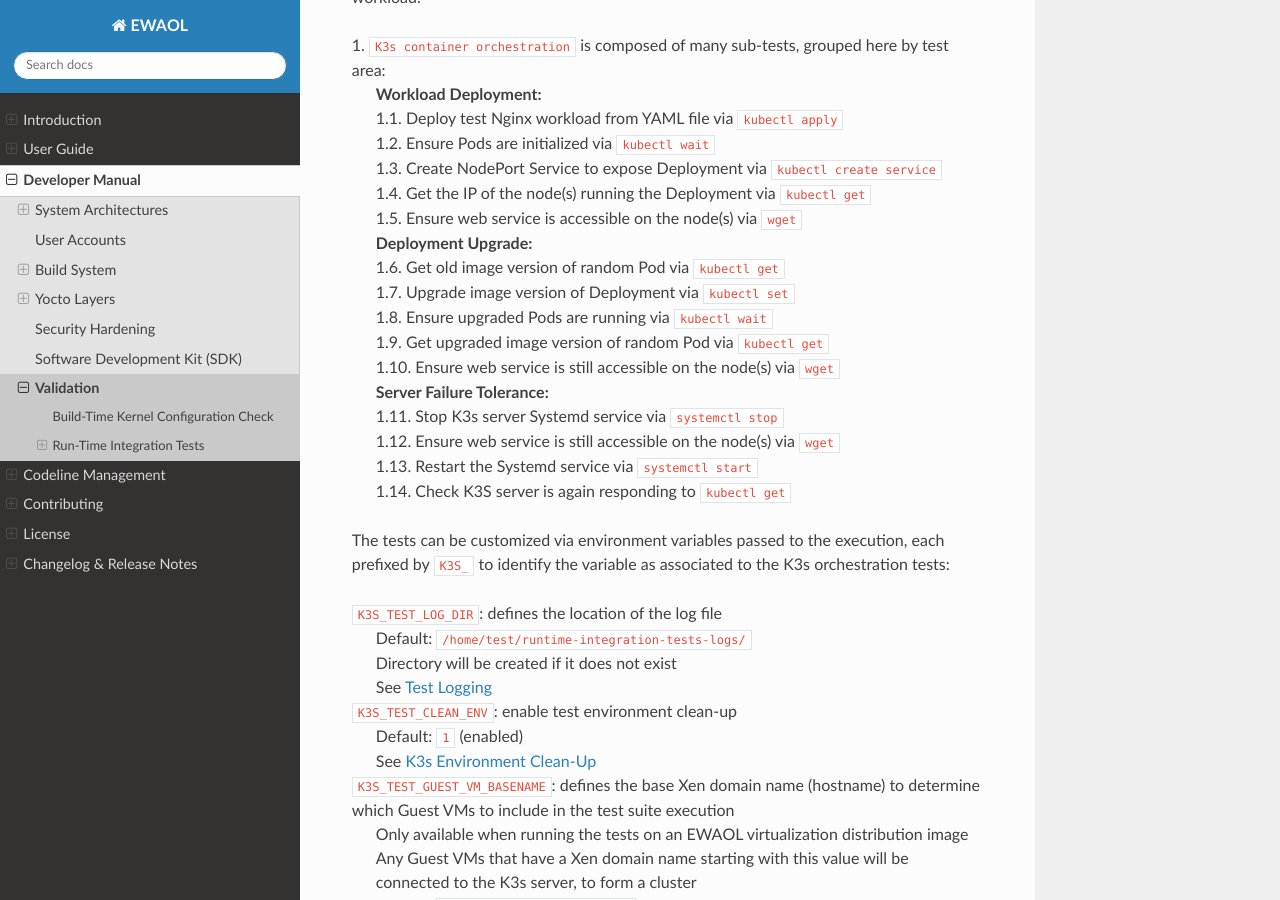
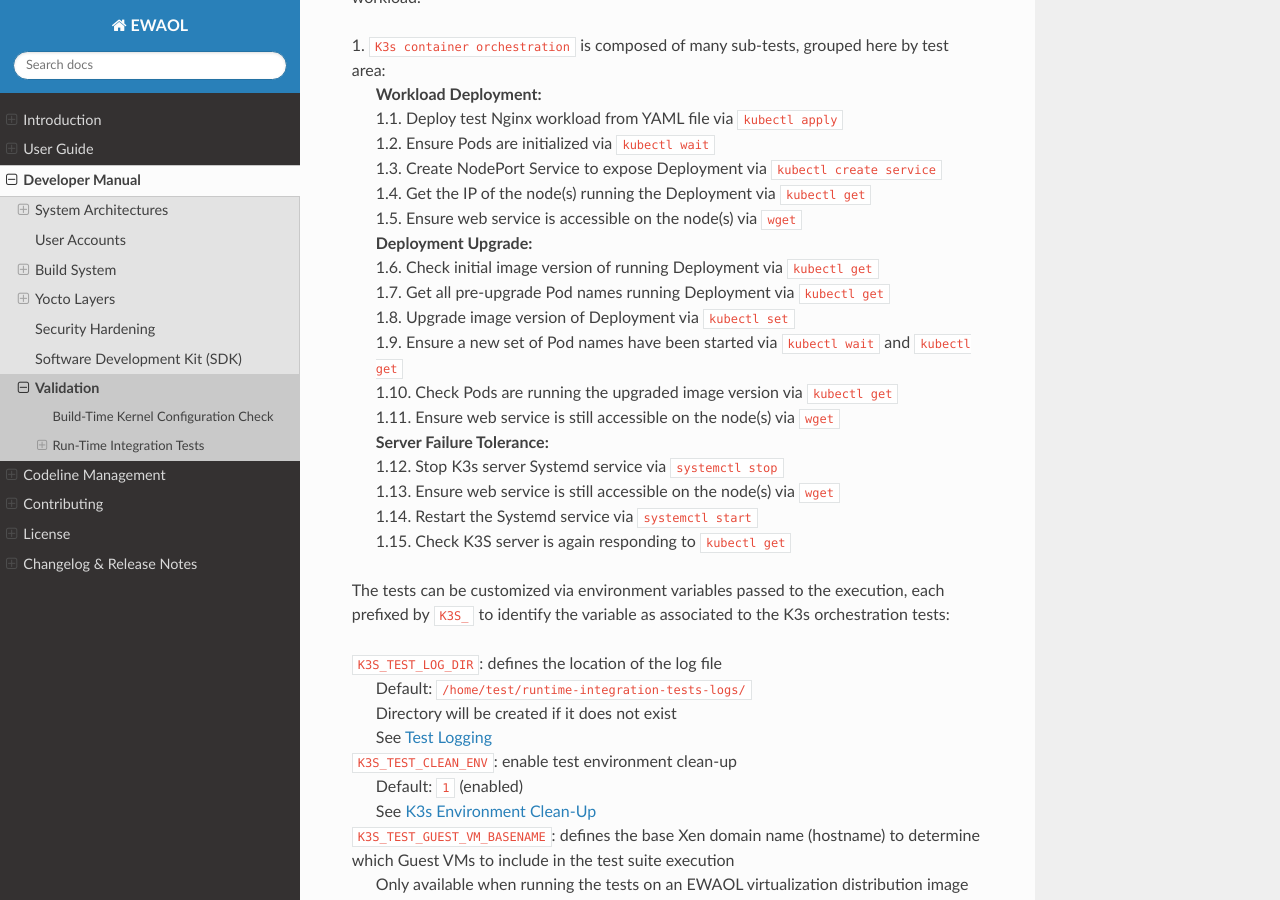
Before and after one commit to chaoge525/soafee_demo, a Sphinx documentation site: the page built from documentation/manual/validation.rst, in a window 1280 px wide and 900 px high, scrolled down 6909 px. Built offline with Sphinx 7.4.7 and the Read the Docs theme 2.0.0, drawn with Linux system fonts in a browser that asks for light colours.

Commit message:
ewaol-tests,doc: Fix race condition in K3s integration tests logic
When the test deployment is upgraded to a later container image version, K3s
stops the Pod(s) with the old container image and starts the Pod(s) with the new
container image. The step after upgrading the deployment is to query the running
Pods and check if they are using the new container image.

This situation represents a race condition. If the query is performed quickly,
then the old Pod hasn't yet been stopped and the old Pod name is considered to
be the new Pod. This causes an error later in the tests when it does stop, and
subsequent queries to it become invalid.

This patch fixes the race condition by ensuring that a full set of 'new' Pods
are running after the upgrade, before continuing with the rest of the test
suite.

The documentaton is updated to reflect the new logic.

Issue-Id: SCM-4394
Signed-off-by: Richard Neill <richard.neill@arm.com>
Change-Id: I8d9020097897ed5cd90cf6cee0c808ce6c3502b1

```diff
--- a/documentation/manual/validation.rst
+++ b/documentation/manual/validation.rst
@@ -338,16 +338,18 @@ have completed their workload.
 |    1.4. Get the IP of the node(s) running the Deployment via ``kubectl get``
 |    1.5. Ensure web service is accessible on the node(s) via ``wget``
 |    **Deployment Upgrade:**
-|    1.6. Get old image version of random Pod via ``kubectl get``
-|    1.7. Upgrade image version of Deployment via ``kubectl set``
-|    1.8. Ensure upgraded Pods are running via ``kubectl wait``
-|    1.9. Get upgraded image version of random Pod via ``kubectl get``
-|    1.10. Ensure web service is still accessible on the node(s) via ``wget``
+|    1.6. Check initial image version of running Deployment via ``kubectl get``
+|    1.7. Get all pre-upgrade Pod names running Deployment via ``kubectl get``
+|    1.8. Upgrade image version of Deployment via ``kubectl set``
+|    1.9. Ensure a new set of Pod names have been started via ``kubectl wait``
+     and ``kubectl get``
+|    1.10. Check Pods are running the upgraded image version via ``kubectl get``
+|    1.11. Ensure web service is still accessible on the node(s) via ``wget``
 |    **Server Failure Tolerance:**
-|    1.11. Stop K3s server Systemd service via ``systemctl stop``
-|    1.12. Ensure web service is still accessible on the node(s) via ``wget``
-|    1.13. Restart the Systemd service via ``systemctl start``
-|    1.14. Check K3S server is again responding to ``kubectl get``
+|    1.12. Stop K3s server Systemd service via ``systemctl stop``
+|    1.13. Ensure web service is still accessible on the node(s) via ``wget``
+|    1.14. Restart the Systemd service via ``systemctl start``
+|    1.15. Check K3S server is again responding to ``kubectl get``
 
 The tests can be customized via environment variables passed to the execution,
 each prefixed by ``K3S_`` to identify the variable as associated to the
```
Also changed, not shown: 3 other files.
